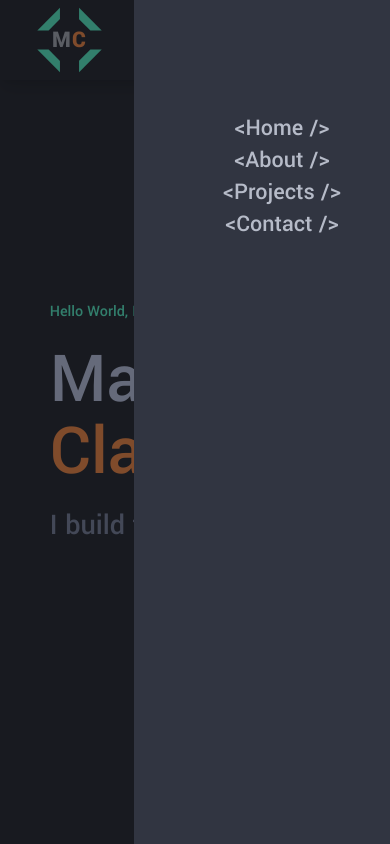
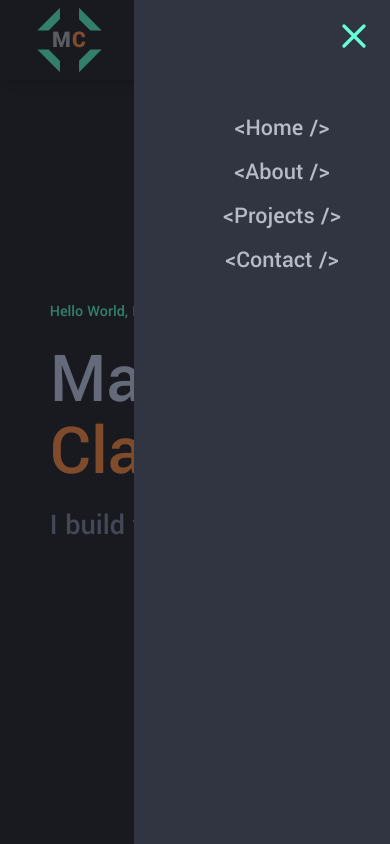
Before and after one commit to luciousmc/portfolio_v2, a Next.js app: page / in a window 390 px wide. Both pictures are taken after a click on the button 354 px from the left and 36 px from the top of the page. Shown: the top 844 px of the page. Built offline with nearby package versions, Linux system fonts and the light colour scheme.

Commit message:
refactor: improve code fore side menu
- Remove Unnecessary div
~ change properties for sidemenu animation from width to translate

```diff
--- a/components/SideMenu.js
+++ b/components/SideMenu.js
@@ -1,6 +1,6 @@
-import { MenuIcon, XIcon } from '@heroicons/react/outline';
-import Link from 'next/link';
-import { useEffect, useRef, useState } from 'react';
+import { MenuIcon, XIcon } from "@heroicons/react/outline";
+import Link from "next/link";
+import { useEffect, useRef, useState } from "react";
 
 function SideMenu() {
   const [isMenuOpen, setIsMenuOpen] = useState(false);
@@ -16,10 +16,10 @@ function SideMenu() {
         closeMenu();
       }
     };
-    overlayRef.current?.addEventListener('click', handleOverlayClick);
+    overlayRef.current?.addEventListener("click", handleOverlayClick);
 
     return () =>
-      overlayRef.current.removeEventListener('click', handleOverlayClick);
+      overlayRef.current.removeEventListener("click", handleOverlayClick);
   }, [isMenuOpen]);
 
   const handleNavLinkClick = () => {
@@ -28,31 +28,29 @@ function SideMenu() {
 
   return (
     <>
-      <div className='fixed top-0 right-0 md:hidden z-[100]'>
       <button
         onClick={() => setIsMenuOpen((isOpen) => !isOpen)}
-          className='p-4 outline-none border-0'
+        className='fixed top-0 right-0 md:hidden z-[100] p-4 outline-none border-0'
       >
         {isMenuOpen ? (
-            <XIcon className='text-neon' />
+          <XIcon className='h-10 text-neon' />
         ) : (
           <MenuIcon className='h-10 text-neon' />
         )}
       </button>
-      </div>
       <div
         ref={overlayRef}
         className={`fixed ${
-          !isMenuOpen ? 'hidden' : 'z-50 w-full h-full bg-[rgba(0,0,0,.5)]'
+          !isMenuOpen ? "hidden" : "z-50 w-full h-full bg-[rgba(0,0,0,.5)]"
         }`}
       ></div>
       <menu
-        className={`fixed right-0 z-[60] ${
-          !isMenuOpen ? 'w-0 duration-100' : 'w-64'
+        className={`fixed w-64 z-[60] right-0 transform transition-transform ${
+          !isMenuOpen && "translate-x-full duration-100"
         } pt-28 h-full bg-base my-0 transition-width duration-200 linear`}
       >
         <nav className='text-center w-full h-full'>
-          <ul>
+          <ul className='space-y-3'>
             <li className=''>
               <Link href='#top'>
                 <a onClick={handleNavLinkClick} className='mobileNavLink'>
```
Lines whose indentation alone changed are shown as unchanged.
